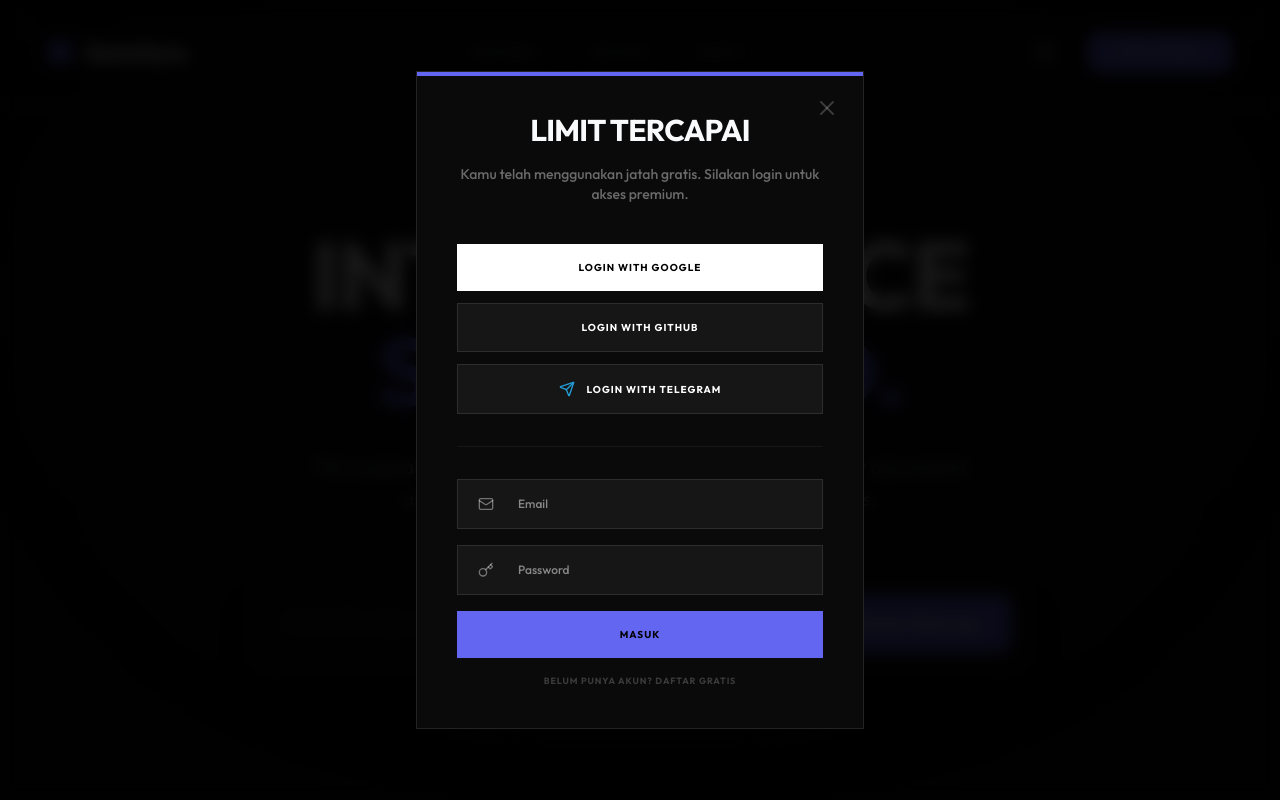
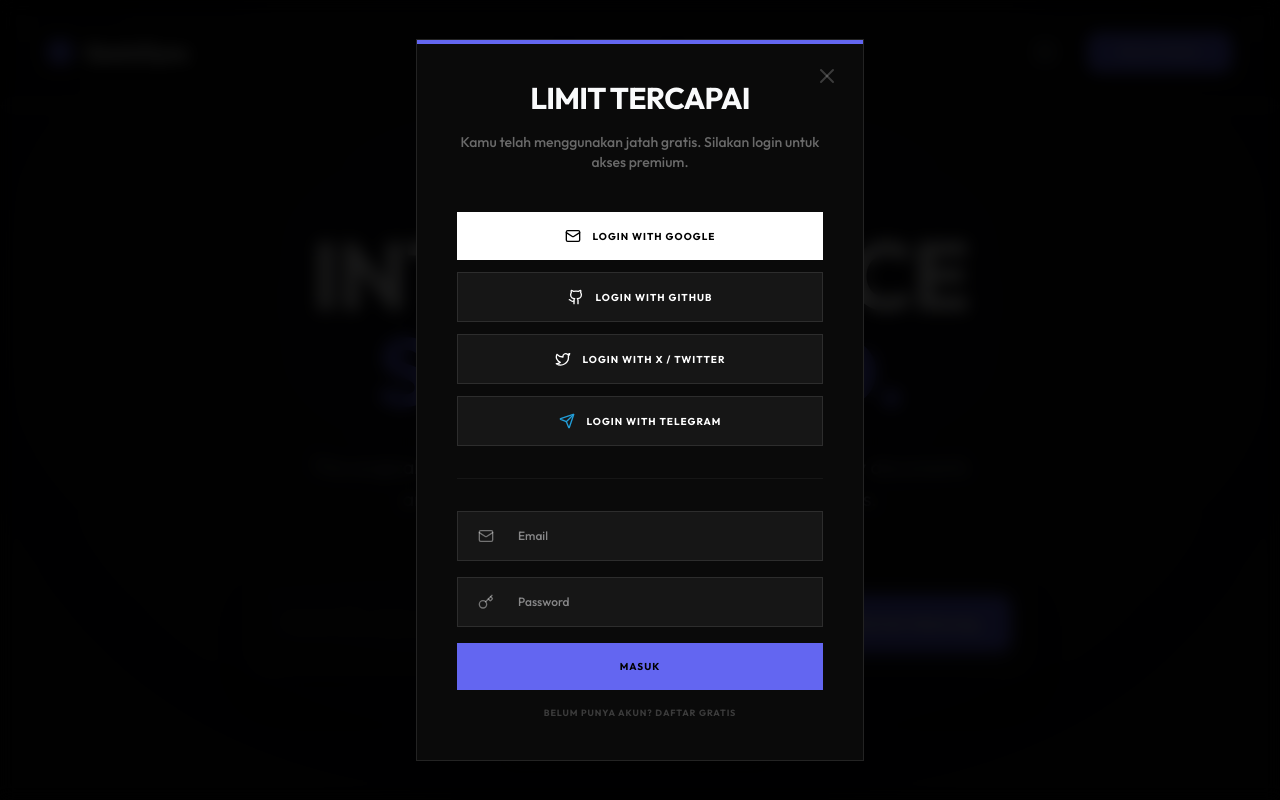
Before and after one commit to kirabian/quicksync-ai, a Next.js app: page / in a window 1280 px wide. Both pictures are taken after a click on the button "MULAI PAKAI". Shown: the top 800 px of the page. Built offline with nearby package versions, Linux system fonts and the light colour scheme; no server answers.

Commit message:
Fix limits and restore Twitter login

```diff
--- a/src/app/api/chat/document/route.ts
+++ b/src/app/api/chat/document/route.ts
@@ -24,8 +24,8 @@
       .eq("id", user.id)
       .single();
 
-    if (!profile?.is_premium && (profile?.chat_count || 0) >= 20) {
-      return NextResponse.json({ error: "Chat limit reached for this month." }, { status: 403 });
+    if (!profile?.is_premium && (profile?.chat_count || 0) >= 1000) {
+      return NextResponse.json({ error: "Limit chat tercapai." }, { status: 403 });
     }
 
     // Fetch document content
--- a/src/app/api/generate/route.ts
+++ b/src/app/api/generate/route.ts
@@ -24,9 +24,9 @@
         .eq("id", user.id)
         .single();
 
-      if (!profile?.is_premium && (profile?.summarize_count || 0) >= 5) {
+      if (!profile?.is_premium && (profile?.summarize_count || 0) >= 1000) {
         return NextResponse.json(
-          { error: "Summarization limit reached for this week." },
+          { error: "Limit tercapai. Silakan coba lagi nanti." },
           { status: 403 }
         );
       }
--- a/src/components/landing/LoginModal.tsx
+++ b/src/components/landing/LoginModal.tsx
@@ -174,6 +174,7 @@
                       disabled={isLoading}
                       className="w-full py-4 bg-white text-black font-bold uppercase tracking-widest text-[10px] flex items-center justify-center gap-3 hover:bg-primary transition-colors group"
                     >
+                      <Mail className="w-4 h-4" />
                       Login with Google
                     </button>
 
@@ -182,7 +183,17 @@
                       disabled={isLoading}
                       className="w-full py-4 bg-white/5 border border-white/10 text-white font-bold uppercase tracking-widest text-[10px] flex items-center justify-center gap-3 hover:bg-white/10 transition-colors"
                     >
+                      <Github className="w-4 h-4" />
                       Login with GitHub
+                    </button>
+
+                    <button
+                      onClick={() => handleSocialLogin('twitter')}
+                      disabled={isLoading}
+                      className="w-full py-4 bg-white/5 border border-white/10 text-white font-bold uppercase tracking-widest text-[10px] flex items-center justify-center gap-3 hover:bg-white/10 transition-colors"
+                    >
+                      <Twitter className="w-4 h-4" />
+                      Login with X / Twitter
                     </button>
 
                     <button
```
